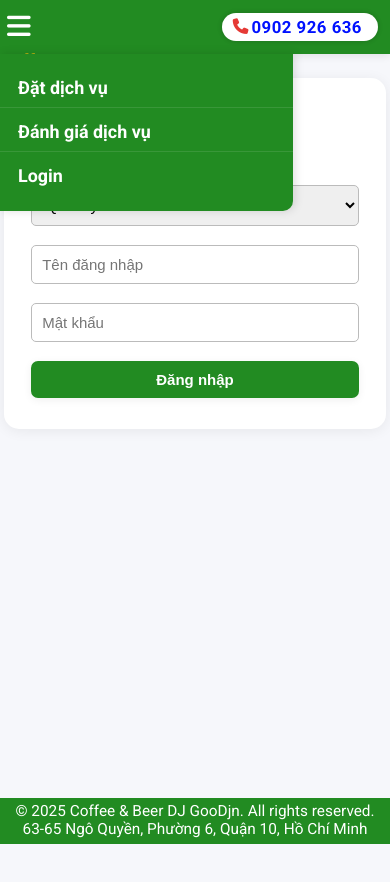
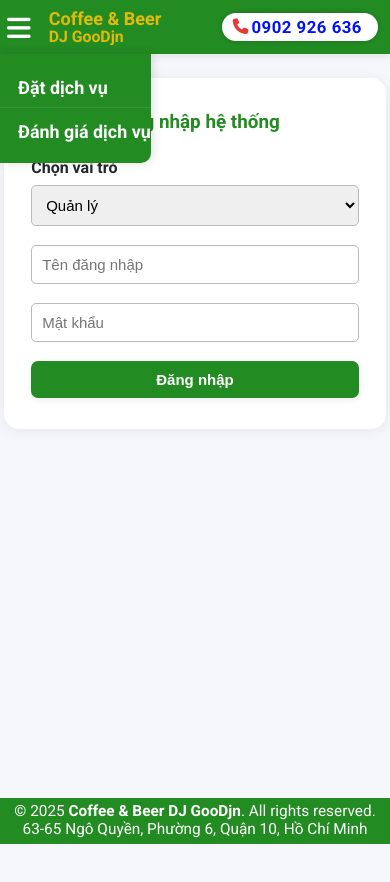
Before and after one commit to tuongvi122/Cooffee-Beer-DJ-Goodjn, a website: page public/login.html in a window 390 px wide. Both pictures are taken after a click on the button "Mở menu". Drawn offline with Linux system fonts and the light colour scheme.

Commit message:
Update login.html

```diff
--- a/public/login.html
+++ b/public/login.html
@@ -28,9 +28,9 @@
     }
     .desktop-navbar { display: block !important; }
     .mobile-navbar, .mobile-navbar-menu { display: none !important; }
-    /* Chỉ hiện mobile navbar ở mobile (max-width: 768px) */
     @media (max-width: 768px) {
-      .mobile-navbar, .mobile-navbar-menu { display: block !important; }
+  .mobile-navbar { display: block !important; }
+  .mobile-navbar-menu { display: none !important; }
   .desktop-navbar { display: none !important; }
 }
     .login-container {
@@ -102,18 +102,22 @@
       }
       h2 { font-size: 1.18em; }
     }
-    /* --- MOBILE NAVBAR Style (đồng bộ với quanly.html) --- */
+    /* --- MOBILE NAVBAR Style (đồng bộ với index.html) --- */
+    @media (max-width: 768px) {
+      #navbar-container {
+        padding: 0;
+        min-height: 54px;
+        height: 54px;
+      }
       .mobile-navbar {
         position: relative;
-      display: flex;
+        display: flex !important;
         align-items: center;
         width: 100vw;
         background: #228B22;
         min-height: 54px;
         height: 54px;
         z-index: 10001;
-      padding-right: 0;
-      box-sizing: border-box;
       }
       .mobile-navbar .hamburger {
         padding: 12px 12px 12px 7px;
@@ -131,11 +135,10 @@
         flex: 1 1 70%;
         display: flex;
         flex-direction: column;
+        line-height: 1.1;
         min-width: 0;
-      line-height: 1.1;
         white-space: nowrap;
         overflow: hidden;
-      padding-right: 0;
       }
       .mobile-navbar .navbar-title .brand-main {
         color: #e1ba0a;
@@ -187,17 +190,20 @@
         position: fixed;
         top: 54px;
         left: 0;
-      width: 75vw;
-      max-width: 320px;
+        width: max-content;
+        min-width: 140px;
+        max-width: 70vw;
         background: #228B22;
         color: #fff;
         z-index: 12000;
         box-shadow: 2px 0 10px rgba(0,0,0,0.13);
         border-radius: 0 0 10px 0;
-      padding: 0 0 16px 0;
+        padding: 0 0 12px 0;
         animation: slideInMenu 0.18s;
       }
-    .mobile-navbar-menu.open { display: block !important; }
+      .mobile-navbar-menu.open {
+        display: block !important;
+      }
       @keyframes slideInMenu {
         from { transform: translateX(-90%); opacity: 0.5; }
         to { transform: translateX(0); opacity: 1; }
@@ -220,6 +226,10 @@
         background: #1c6e1b;
       }
       .mobile-navbar-menu li:last-child { border-bottom: none; }
+    }
+    @media (min-width: 769px) {
+      .mobile-navbar, .mobile-navbar-menu { display: none !important; }
+    }
     /* Footer */
     #footer-container {
       background: #228B22;
@@ -256,9 +266,9 @@
   </style>
 </head>
 <body>
-  <!-- NAVBAR -->
+   <!-- NAVBAR: Desktop & Mobile (bổ sung mobile-navbar) -->
   <div id="navbar-container">
-    <!-- Mobile Navbar -->
+    <!-- Mobile Navbar (Ẩn trên desktop) -->
     <div class="mobile-navbar">
       <button class="hamburger" id="hamburgerBtn" aria-label="Mở menu" tabindex="0">
         <i class="fa fa-bars"></i>
@@ -272,18 +282,18 @@
     <span class="hotline-number">0902 926 636</span>
    </a>
     </div>
+    <!-- Mobile Hamburger menu overlay -->
     <nav class="mobile-navbar-menu" id="mobileMenu">
       <ul>
         <li data-href="index.html">Đặt dịch vụ</li>
         <li data-href="danhgiakh.html">Đánh giá dịch vụ</li>
-        <li data-href="login.html">Login</li>
       </ul>
     </nav>
-    <!-- Desktop Navbar (tải động qua JS, ẩn trên mobile) -->
+    <!-- Desktop Navbar (giữ nguyên load từ navbar.html) -->
     <div class="desktop-navbar"></div>
   </div>
   <!-- FORM ĐĂNG NHẬP -->
-  <div class="login-container">
+  <form class="login-container" onsubmit="doLogin();return false;">
     <h2>Đăng nhập hệ thống</h2>
     <label for="loginRole" style="font-weight:600;margin-bottom:3px;display:block;">Chọn vai trò</label>
     <select id="loginRole">
@@ -295,24 +305,23 @@
     <input id="loginPass" type="password" placeholder="Mật khẩu" autocomplete="current-password"
            onkeydown="if(event.key==='Enter'){event.preventDefault();doLogin();}">
     <div id="loginError"></div>
-    <button onclick="doLogin()">Đăng nhập</button>
-  </div>
+    <button type="submit">Đăng nhập</button>
+  </form>
   <!-- FOOTER -->
   <div id="footer-container">
     <div>
-      © 2025 Coffee & Beer DJ GooDjn. All rights reserved.<br>
+      © 2025 <b>Coffee & Beer DJ GooDjn</b>. All rights reserved.<br>
       63-65 Ngô Quyền, Phường 6, Quận 10, Hồ Chí Minh
     </div>
   </div>
   <!-- SCRIPTS -->
 <script>
-    // Tải desktop navbar
+    // Tải navbar.html vào desktop-navbar (ẩn trên mobile)
     fetch('navbar.html')
       .then(response => response.text())
-      .then(html => {
-        document.querySelector('#navbar-container .desktop-navbar').innerHTML = html;
-      });
-    // Mobile menu logic
+      .then(html => { document.querySelector('#navbar-container .desktop-navbar').innerHTML = html; });
+
+    // Mobile Hamburger menu JS
     document.addEventListener('DOMContentLoaded', function(){
       var hamburger = document.getElementById('hamburgerBtn');
       var menu = document.getElementById('mobileMenu');
@@ -325,7 +334,7 @@
         e.stopPropagation();
         menu.classList.toggle('open');
       };
-      menu.querySelectorAll('li[data-href]').forEach(function(tab){
+      menu.querySelectorAll('li').forEach(function(tab){
         tab.onclick = function(){
           menu.classList.remove('open');
           window.location.href = tab.getAttribute('data-href');
```
Lines whose indentation alone changed are shown as unchanged.
